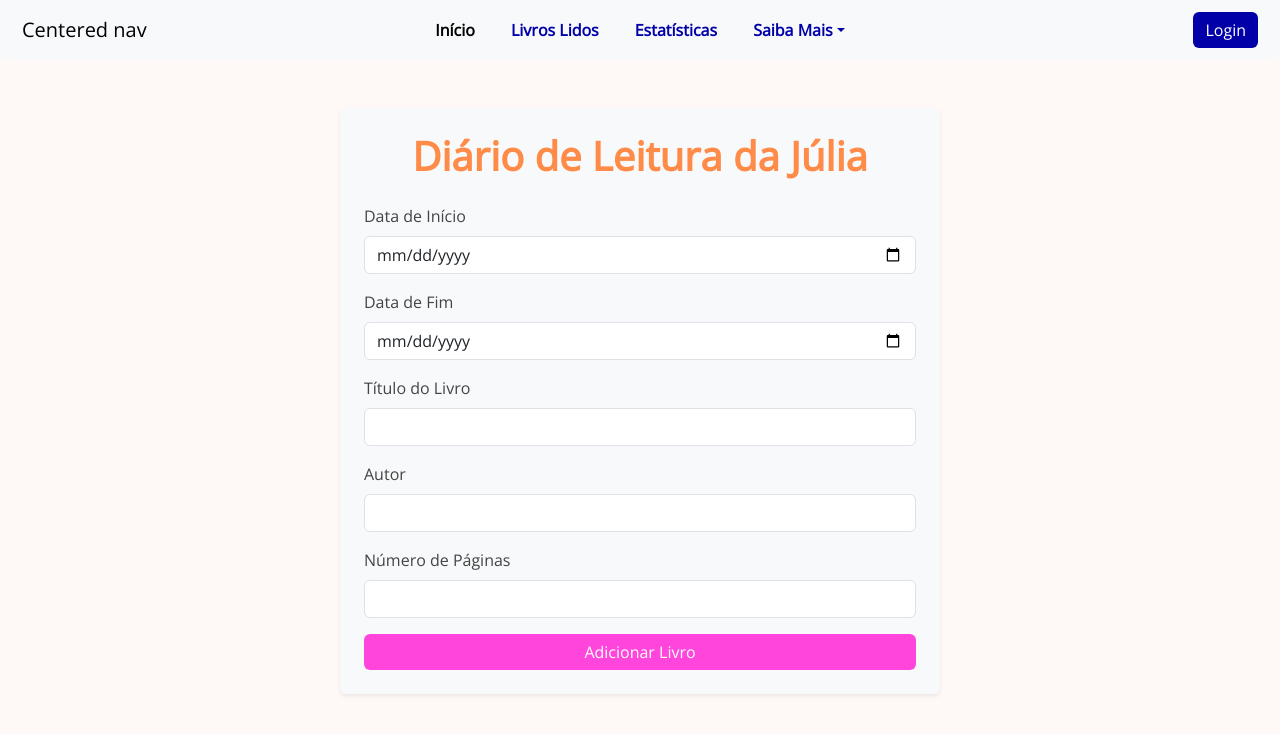
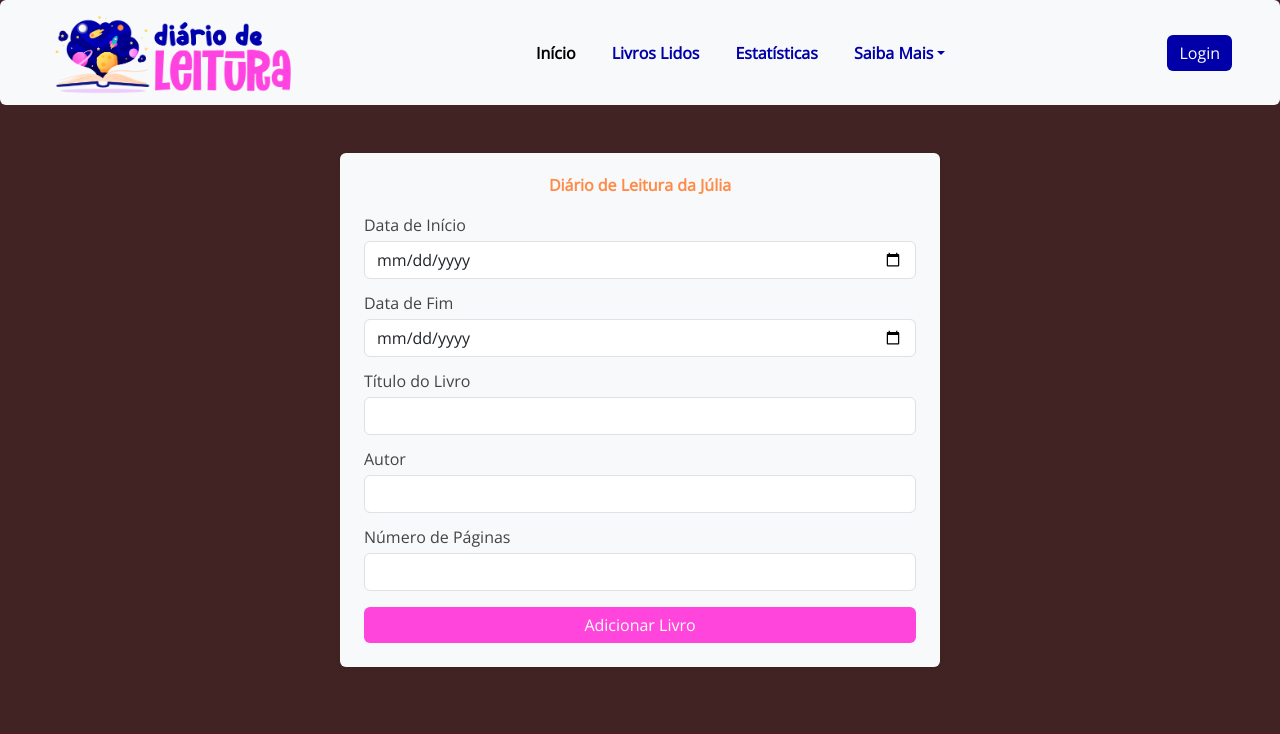
Before and after one commit to GabrielCesar48/Diario-de-Leitura, a Django app: page / in a window 1280 px wide. Shown: the top 734 px of the page. Run offline with Django 5.2, Linux system fonts and the light colour scheme.

Commit message:
configurando navbar

```diff
--- a/setup/static/styles/style.css
+++ b/setup/static/styles/style.css
@@ -1,14 +1,67 @@
+/* http://meyerweb.com/eric/tools/css/reset/
+   v2.0 | 20110126
+   License: none (public domain)
+*/
+/* Reset CSS */
+
+html, body, div, span, applet, object, iframe,
+h1, h2, h3, h4, h5, h6, p, blockquote, pre,
+a, abbr, acronym, address, big, cite, code,
+del, dfn, em, img, ins, kbd, q, s, samp,
+small, strike, strong, sub, sup, tt, var,
+b, u, i, center,
+dl, dt, dd, ol, ul, li,
+fieldset, form, label, legend,
+table, caption, tbody, tfoot, thead, tr, th, td,
+article, aside, canvas, details, embed,
+figure, figcaption, footer, header, hgroup,
+menu, nav, output, ruby, section, summary,
+time, mark, audio, video {
+	margin: 0;
+	padding: 0;
+	border: 0;
+	font-size: 100%;
+	font: inherit;
+	vertical-align: baseline;
+}
+/* HTML5 display-role reset for older browsers */
+article, aside, details, figcaption, figure,
+footer, header, hgroup, menu, nav, section {
+	display: block;
+}
+body {
+	line-height: 1;
+}
+ol, ul {
+	list-style: none;
+}
+blockquote, q {
+	quotes: none;
+}
+blockquote:before, blockquote:after,
+q:before, q:after {
+	content: '';
+	content: none;
+}
+table {
+	border-collapse: collapse;
+	border-spacing: 0;
+}
+/* Fim Reset CSS */
 
 
+/* Estilos personalizados */
 body {
-  background-color: #fef9f7;
+  background-color: #412323;
   font-family: 'Open Sans', sans-serif;
+
   color: #444;
 }
 
 .navbar-custom {
-  background-color: #f3f3fd;
-  padding: 10px;
+  background-color:#802a2a;
+  padding: 0px;
+  margin: 0px;
 }
 
 .navbar-custom .nav-link {
@@ -59,3 +112,31 @@ body {
   border-color: #03cbcc;
   box-shadow: 0 0 5px #03cbcc;
 }
+
+/* Logo sem achatamento */
+.logo-img {
+  height: auto;
+  max-height: 100px; /* Ajuste conforme necessário */
+}
+
+/* Botão Toggle à direita em dispositivos móveis */
+.navbar-toggler {
+  position: relative;
+  margin-left: auto;
+}
+
+/* Centralização do menu */
+.navbar-nav {
+  text-align: center;
+
+}
+
+.navbar-nav.mx-auto {
+  flex-grow: 1;
+  justify-content: center;
+}
+
+/* Botão de login alinhado corretamente */
+.btn-login {
+  margin-left: auto;
+}
--- a/templates/galeria/index.html
+++ b/templates/galeria/index.html
@@ -12,15 +12,22 @@
 <body>
 
   <header>
-    <nav class="navbar navbar-expand-lg bg-body-tertiary rounded navbar-custom" aria-label="Thirteenth navbar example">
-      <div class="container-fluid">
-        <button class="navbar-toggler" type="button" data-bs-toggle="collapse" data-bs-target="#navbarsExample11" aria-controls="navbarsExample11" aria-expanded="false" aria-label="Toggle navigation">
+    <nav class="navbar navbar-expand-md bg-body-tertiary rounded navbar-custom" aria-label="Thirteenth navbar example">
+      <div class="container-fluid px-5 ">
+        <!-- Logo sempre visível -->
+        <a class="navbar-brand d-flex" href="#">
+          <img src="{% static 'assets/img/logo-completa.png' %}" alt="Logo" width="250" class="logo-img">
+        </a>
+
+        <!-- Botão Toggle (à direita em dispositivos móveis) -->
+        <button class="navbar-toggler ms-auto" type="button" data-bs-toggle="collapse" data-bs-target="#navbarsExample11" aria-controls="navbarsExample11" aria-expanded="false" aria-label="Toggle navigation">
           <span class="navbar-toggler-icon"></span>
         </button>
 
-        <div class="collapse navbar-collapse d-lg-flex" id="navbarsExample11">
-          <a class="navbar-brand col-lg-3 me-0" href="#">Centered nav</a>
-          <ul class="navbar-nav col-lg-6 justify-content-lg-center">
+        <!-- Conteúdo colapsável -->
+        <div class="collapse navbar-collapse" id="navbarsExample11">
+          <!-- Menu centralizado -->
+          <ul class="navbar-nav mx-auto">
             <li class="nav-item">
               <a class="nav-link active" aria-current="page" href="#">Início</a>
             </li>
@@ -35,16 +42,21 @@
               <ul class="dropdown-menu">
                 <li><a class="dropdown-item" href="#">Metas</a></li>
                 <li><a class="dropdown-item" href="#">Recomendações</a></li>
-                <!-- <li><a class="dropdown-item" href="#">Something else here</a></li> -->
               </ul>
             </li>
           </ul>
-          <div class="d-lg-flex col-lg-3 justify-content-lg-end">
-            <button class="btn btn-primary btn-login">Login</button>
+
+          <!-- Botão Login na extrema direita -->
+          <div class="d-flex">
+            <button class="btn btn-primary btn-login ms-auto">Login</button>
           </div>
         </div>
       </div>
     </nav>
+
+
+
+
   </header>
 
 
```
Also changed, not shown: static/styles/style.css (+114 -60 lines), setup/static/assets/img/background.png (added), setup/static/assets/img/github.png (added), setup/static/assets/img/instagram.png (added), setup/static/assets/img/linkedin.png (added), setup/static/assets/img/logo-completa.png (added), setup/static/assets/img/logo-reduzida.png (added), static/assets/img/background.png (added), static/assets/img/github.png (added), static/assets/img/instagram.png (added), static/assets/img/linkedin.png (added), static/assets/img/logo-completa.png (added), static/assets/img/logo-reduzida.png (added).
